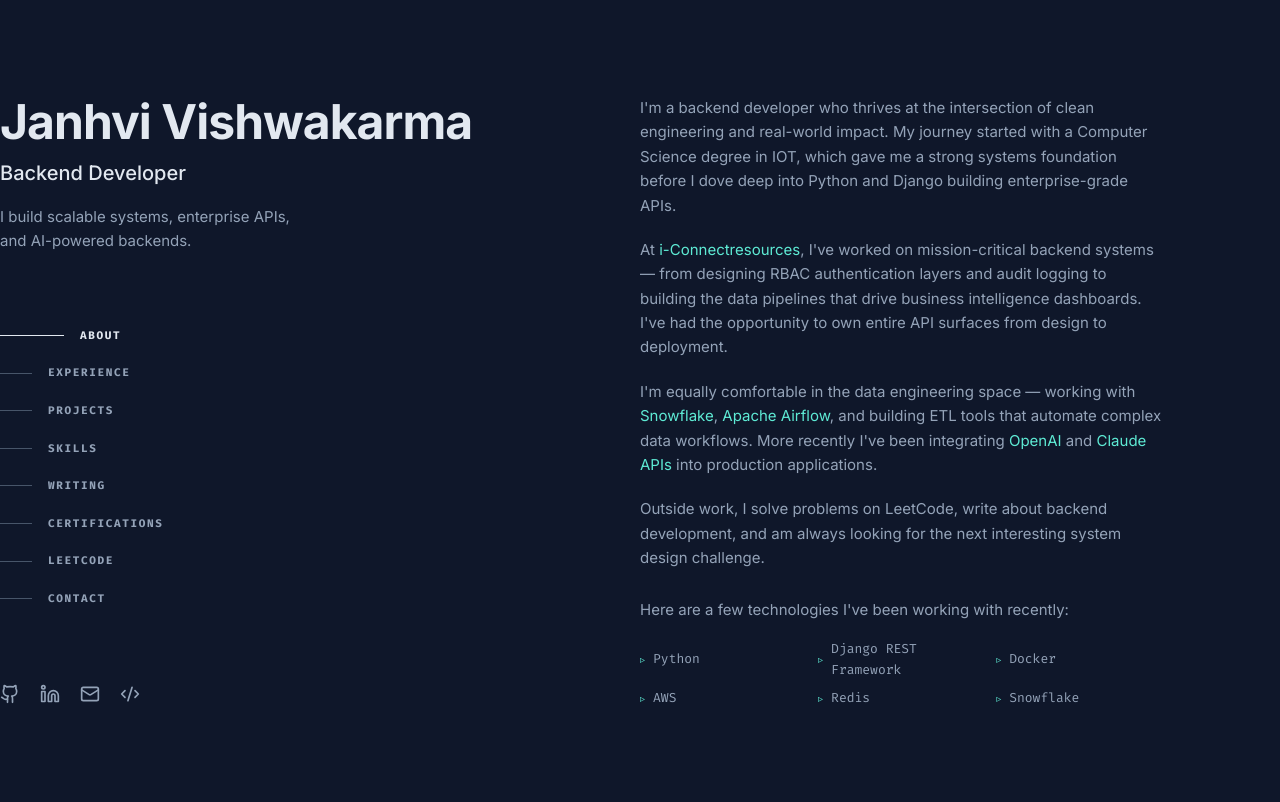
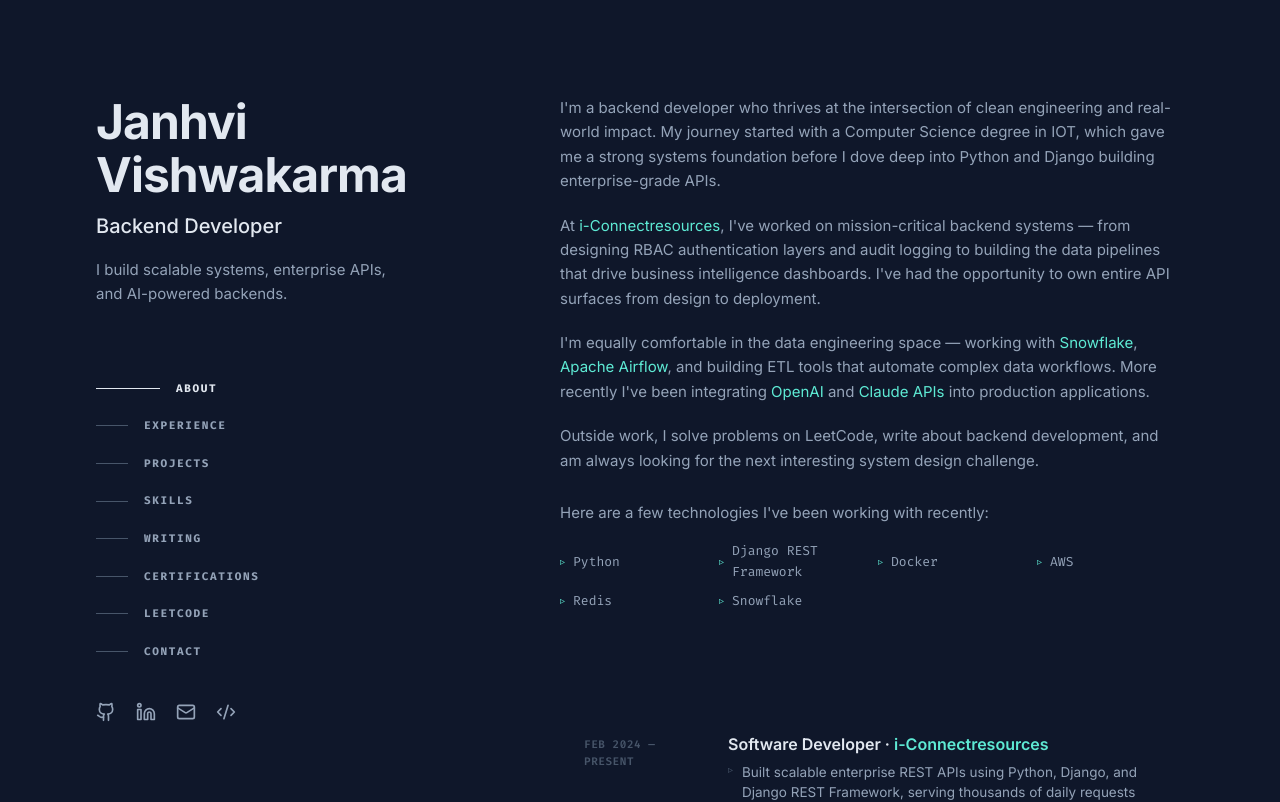
Before and after one commit to Janhvvi/janhvi-vishwakarma-portfolio, a React (Vite) app: page / in a window 1280 px wide. Shown: the top 802 px of the page. Built offline with nearby package versions, Linux system fonts and the light colour scheme.

Commit message:
fix: correct two-column sticky layout, remove broken fixed+transform sidebar

```diff
--- a/src/App.jsx
+++ b/src/App.jsx
@@ -27,12 +27,12 @@
 
 export default function App() {
   return (
-    <div style={{ minHeight: "100vh", background: "var(--navy)", position: "relative", overflowX: "hidden" }}>
+    <div style={{ minHeight: "100vh", background: "var(--navy)", position: "relative" }}>
       <SpotlightCursor />
 
       <div className="layout-container">
         <Sidebar />
-        <main style={{ flex: 1, position: "relative", zIndex: 1 }} className="main-content">
+        <main className="main-content">
           <About />
           <Experience />
           <Projects />
@@ -43,21 +43,6 @@
           <Contact />
         </main>
       </div>
-
-      <style>{`
-        .main-content {
-          padding: 0;
-          max-width: 100%;
-        }
-        @media (min-width: 1024px) {
-          .main-content {
-            margin-left: 50% !important;
-            width: 48% !important;
-            max-width: 600px !important;
-            padding: 6rem 0 6rem 0 !important;
-          }
-        }
-      `}</style>
     </div>
   );
 }
--- a/src/components/Sidebar.jsx
+++ b/src/components/Sidebar.jsx
@@ -166,7 +166,7 @@
           display: flex;
           flex-direction: column;
           justify-content: space-between;
-          padding: 4rem 1.5rem 2rem 1.5rem;
+          padding: 4rem 0 2rem 0;
           width: 100%;
         }
         .desktop-nav {
@@ -174,18 +174,17 @@
         }
         @media (min-width: 1024px) {
           .sidebar {
-            position: fixed !important;
-            top: 0 !important;
-            left: 50% !important;
-            transform: translateX(-640px) !important;
-            height: 100vh !important;
-            padding: 6rem 0 6rem 0 !important;
-            width: 42% !important;
-            max-width: 560px !important;
+            position: sticky;
+            top: 0;
+            height: 100vh;
+            padding: 6rem 0;
+            width: 45%;
+            min-width: 280px;
+            max-width: 400px;
+            flex-shrink: 0;
             display: flex;
             flex-direction: column;
             justify-content: space-between;
-            z-index: 10;
           }
           .desktop-nav {
             display: flex;
--- a/src/index.css
+++ b/src/index.css
@@ -203,7 +203,23 @@
 
 @media (min-width: 1024px) {
   .layout-container {
+    display: flex;
+    align-items: flex-start;
+    gap: 4rem;
     padding: 0 6rem;
-    display: block;
   }
 }
+
+/* Main scrollable content */
+.main-content {
+  width: 100%;
+  position: relative;
+  z-index: 1;
+}
+
+@media (min-width: 1024px) {
+  .main-content {
+    flex: 1;
+    padding: 6rem 0;
+  }
+}
```
